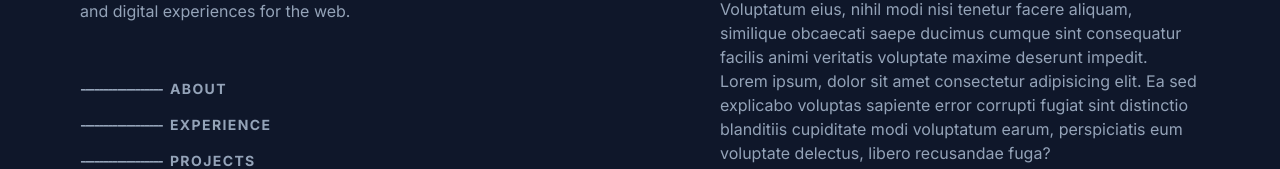
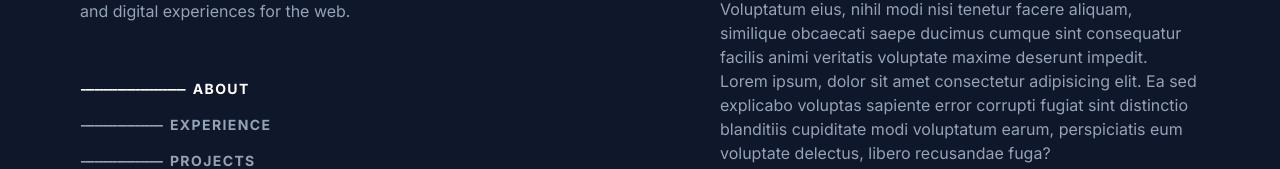
Before and after one commit to Marin303/portfolio_react, a React (Create React App) app: page / in a window 1280 px wide. Shown: the part 203-372 px from the top of the page. Built offline with nearby package versions, Linux system fonts and the light colour scheme.

Commit message:
on hover and on click event adding text-white and long line

```diff
--- a/src/Pages/Header.jsx
+++ b/src/Pages/Header.jsx
@@ -1,45 +1,29 @@
-import React, { useEffect, useRef, useState } from "react";
+import React, { useRef, useState } from "react";
 
 const Header = () => {
-  const [activeLine, setActiveLine] = useState(null);
-
+  const [activeLine, setActiveLine] = useState("about");
+  const longLine = "-----------------------";
+  const shortLine = "------------------";
 
   const Line = ({ children, isActive }) => {
+    const [isHovered, setIsHovered] = useState(false);
     const divRef = useRef(null);
-
-    const handleClickOutside = (e) => {
-      if (divRef.current && !divRef.current.contains(e.target)) {
-        setActiveLine(null);
-      }
-    };
-
-    useEffect(() => {
-      if (isActive) {
-        document.addEventListener("mousedown", handleClickOutside);
-      }
-      return () => {
-        document.removeEventListener("mousedown", handleClickOutside);
-      };
-    }, [isActive]);
-
-
-  /*   const handleToggle = () => {
-      setActiveLine((prev) => !prev);
-    }; */
 
     return (
       <div
         ref={divRef}
-
-        className={`${isActive ? "text-white" : ""}`}
+        onMouseEnter={() => setIsHovered(true)}
+        onMouseLeave={() => setIsHovered(false)}
+        className={`${(isActive || isHovered) ? "hovered text-white" : ""}`}
       >
         <span style={{ letterSpacing: "-2px" }} className="pr-2">
-          {isActive ? "-----------------------" : "------------------"}
+          {isActive || isHovered ? longLine : shortLine}
         </span>
         {children}
       </div>
     );
-  };
+};
+
 
   return (
     <div className="md:p-20 p-5 flex flex-col lg:h-screen lg:w-1/2 lg:sticky lg:top-0">
```
